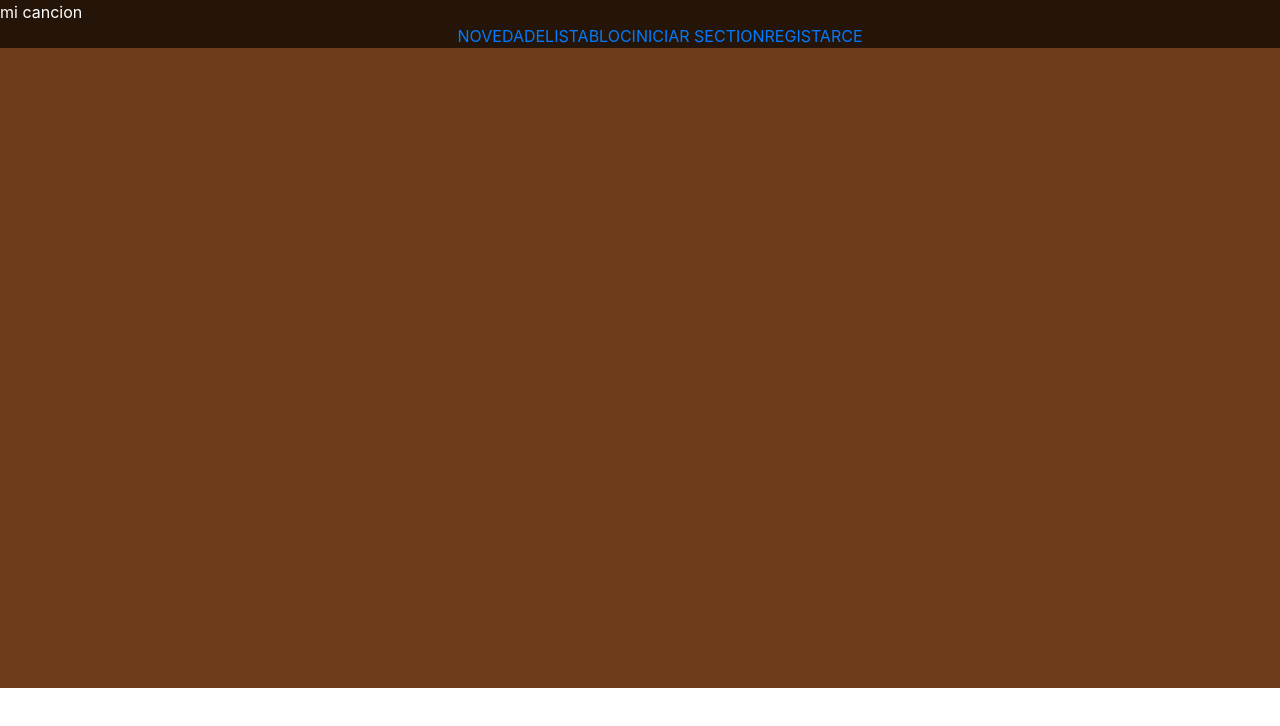
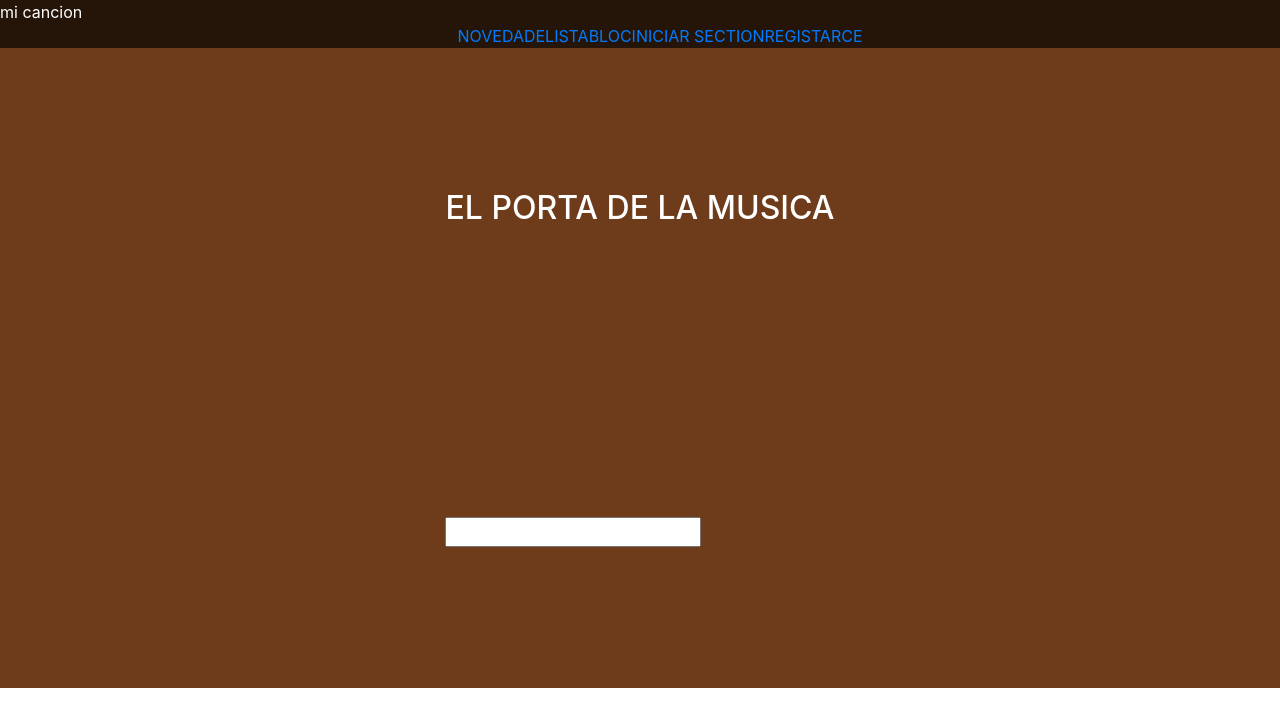
Before and after one commit to torco34/paginalinea, a React (Create React App) app: page / in a window 1280 px wide. Shown: the top 726 px of the page. Built offline with nearby package versions, Linux system fonts and the light colour scheme; a web font is replaced by a local one.

Commit message:
Agregue carpeta router archivo App.js

```diff
--- a/src/assets/estyle/components/Contenedor.css
+++ b/src/assets/estyle/components/Contenedor.css
@@ -1,4 +1,8 @@
 .contenedor {
 	background: #6e3c1b;
 	height: 40rem;
+	display: grid;
+	color: #fff;
+	justify-content: center;
+	align-items: center;
 }
--- /dev/null
+++ b/src/components/Buscador.jsx
@@ -0,0 +1,13 @@
+import React from "react";
+class Buscador extends React.Component {
+	render() {
+		return (
+			<div>
+				<form action="">
+					<input type="text" />
+				</form>
+			</div>
+		);
+	}
+}
+export default Buscador;
--- a/src/components/Contenedor.jsx
+++ b/src/components/Contenedor.jsx
@@ -1,11 +1,15 @@
 import React from "react";
 import "../assets/estyle/components/Contenedor.css";
+import Buscador from "./Buscador";
 // import Navbar from "../components/Navbar";
 function Contenedo() {
 	// const children = props.children;
 	return (
 		<div>
-			<div className="contenedor"></div>
+			<div className="contenedor">
+				<h2>EL PORTA DE LA MUSICA</h2>
+				<Buscador />
+			</div>
 		</div>
 	);
 }
--- /dev/null
+++ b/src/routers/App.js
@@ -0,0 +1 @@
+App.js;
```
